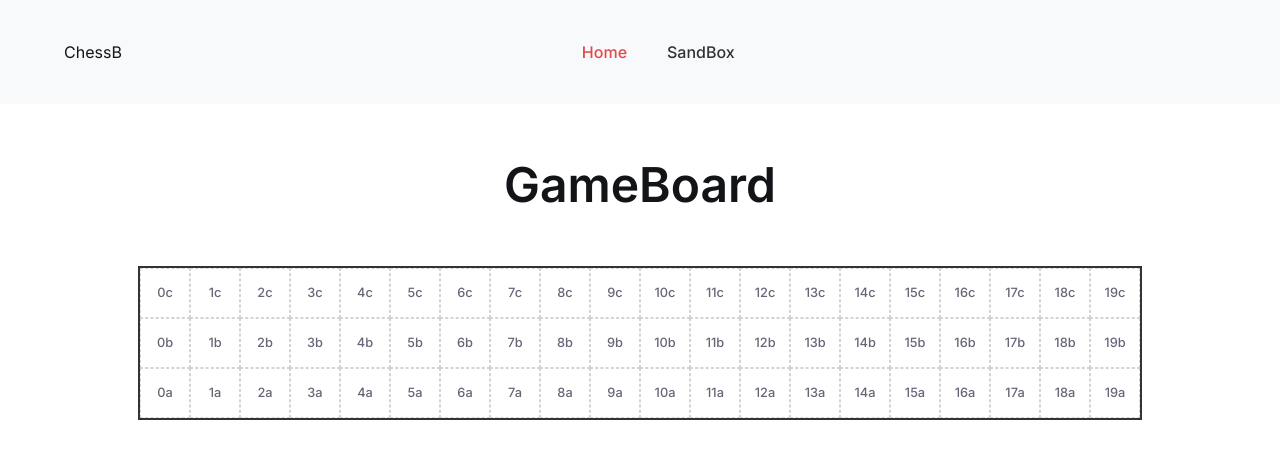
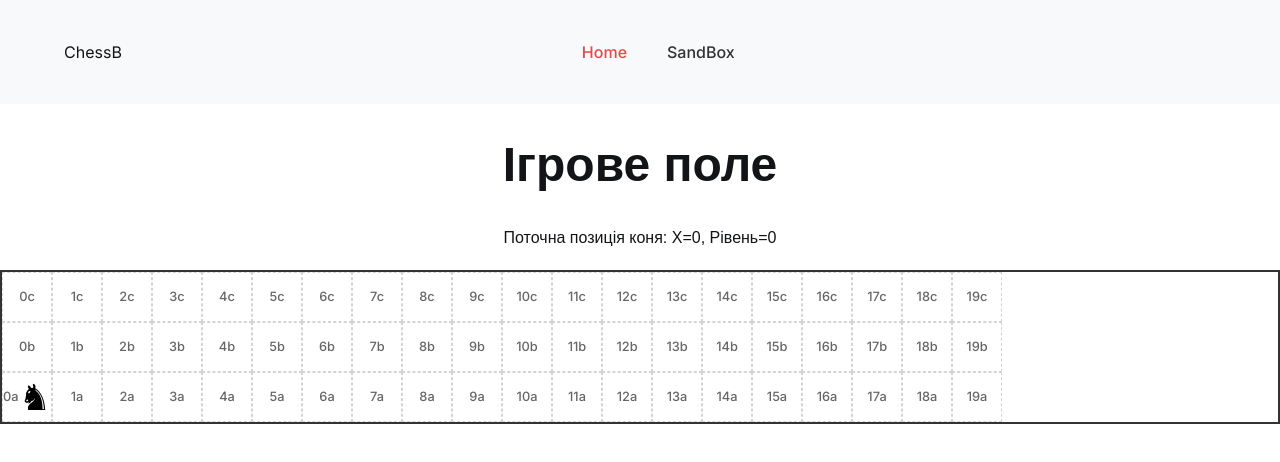
Before and after one commit to blackkat02/sticmanRun, a React (Vite) app: page / in a window 1280 px wide. Shown: the top 462 px of the page. Built offline with nearby package versions, Linux system fonts and the light colour scheme; a web font is replaced by a local one.

Commit message:
added stscman=knight

```diff
--- a/index.html
+++ b/index.html
@@ -6,8 +6,8 @@
   <link rel="icon" type="image/svg+xml" href="/vite.svg" />
   <meta name="viewport" content="width=device-width, initial-scale=1.0" />
   <meta name="description"
-    content="ChessB - Грайте в шахи онлайн." />
-  <title>ChessB - Шахи онлайн</title>
+    content="SticmanRun - GameBoard." />
+  <title>SticmanRun - GameBoard</title>
   <meta name="author" content="Borys Boicnenko" />
 
   <link rel="apple-touch-icon" sizes="180x180" href="/apple-touch-icon.png">
--- a/src/components/Cell/Cell.jsx
+++ b/src/components/Cell/Cell.jsx
@@ -1,27 +1,28 @@
-// Cell.js - Компонент окремої клітинки
+// Cell.jsx
 import React from 'react';
 
-export const Cell = ({ x, y, level, onClick }) => {
+export const Cell = ({ x, y, level, onClick, children }) => {
   const cellStyle = {
-    width: '50px', // Розмір клітинки
+    width: '50px',
     height: '50px',
-    border: '1px dashed lightgray', // Переривчастий світло-сірий бордер
+    border: '1px dashed lightgray',
     display: 'flex',
     justifyContent: 'center',
     alignItems: 'center',
     fontSize: '0.8em',
-    color: '#667',
-    boxSizing: 'border-box', // Щоб бордер не збільшував розмір клітинки
+    color: '#666',
+    boxSizing: 'border-box',
     cursor: 'pointer',
-    backgroundColor: 'white', // Можеш змінити для візуалізації рівнів
+    backgroundColor: 'white',
+    position: 'relative',
   };
 
-  // Тимчасова індикація для демонстрації координат та рівнів
-  const displayCoord = `${x}${String.fromCharCode(97 + level)}`; // 0a, 1b, etc.
+  const displayCoord = `${x}${String.fromCharCode(97 + level)}`;
 
   return (
     <button style={cellStyle} onClick={onClick}>
       {displayCoord}
+      {children} {/* Тут будуть відображатися діти, тобто твій Sticman */}
     </button>
   );
 };
--- a/src/components/GameBoard/GameBoard.jsx
+++ b/src/components/GameBoard/GameBoard.jsx
@@ -1,41 +1,47 @@
+// GameBoard.jsx
 import React from 'react';
-import { Cell } from '../Cell/Cell';
+// Виправлені імпорти: додано .jsx розширення
+import { Cell } from '../Cell/Cell.jsx';
+import Sticman from '../Sticman/Sticman.jsx';
 
-export const GameBoard = () => {
-  // Розміри дошки
-  const boardWidthInCells = 20; // 20 клітинок завширшки
-  const numberOfLevels = 3;    // 3 рівні (0, 1, 2 або a, b, c)
+export const GameBoard = ({ playerPosition, onCellClick }) => {
+  const boardWidthInCells = 20;
+  const numberOfLevels = 3;
 
   const boardStyle = {
     display: 'grid',
-    // Створюємо колонки, де кожна клітинка має ширину 50px
     gridTemplateColumns: `repeat(${boardWidthInCells}, 50px)`,
-    // Створюємо рядки, де кожна клітинка має висоту 50px
     gridTemplateRows: `repeat(${numberOfLevels}, 50px)`,
-    gap: '0px', // Без проміжків між клітинками
-    maxWidth: '100%', // Дошка на всю ширину екрана (або контейнера)
-    overflowX: 'auto', // Прокрутка, якщо дошка ширша за екран
-    margin: '20px auto', // Центруємо дошку
-    border: '2px solid #333', // Бордер для всієї дошки
-    // Щоб верхній рівень був зверху візуально, а не знизу
-    transform: 'scaleY(-1)', // Перевертаємо по вертикалі
+    gap: '0px',
+    maxWidth: '100%',
+    overflowX: 'auto',
+    margin: '20px auto',
+    border: '2px solid #333',
+    transform: 'scaleY(-1)', // Перевертаємо по вертикалі для візуалізації рівнів
   };
 
   const cellContainerStyle = {
-    transform: 'scaleY(-1)', // Кожну клітинку теж перевертаємо, щоб текст був правильним
+    transform: 'scaleY(-1)', // Перевертаємо кожну клітинку назад, щоб вміст був правильним
+    position: 'relative', // Важливо для позиціонування Sticman
   };
 
   const cells = [];
   for (let level = 0; level < numberOfLevels; level++) {
     for (let x = 0; x < boardWidthInCells; x++) {
+      // Перевіряємо, чи поточна клітинка є позицією гравця
+      // playerPosition тепер завжди об'єкт { x, level }
+      const isPlayerHere = playerPosition.x === x && playerPosition.level === level;
+
       cells.push(
         <div key={`${x}-${level}`} style={cellContainerStyle}>
           <Cell
             x={x}
-            y={level} // y тут фактично є рівнем
             level={level}
-            onClick={() => console.log(`Натиснуто клітинку: X=${x}, Рівень=${level}`)}
-          />
+            onClick={() => onCellClick(x, level)} // Передаємо клік назад в HomePage
+          >
+            {/* Якщо гравець на цій клітинці, відображаємо Sticman */}
+            {isPlayerHere && <Sticman positionX={x} positionY={level} level={level} />}
+          </Cell>
         </div>
       );
     }
--- /dev/null
+++ b/src/components/Sticman/Sticman.jsx
@@ -0,0 +1,20 @@
+// Sticman.jsx
+import React from 'react';
+import styles from './Sticman.module.css'; // Імпортуємо CSS-модуль
+
+const Sticman = ({ positionX, positionY, level }) => {
+  const chessKnightSymbol = '♞';
+
+  return (
+    // Використовуємо клас з імпортованого модуля стилів
+    <div className={styles.sticmanKnight}>
+      {chessKnightSymbol}
+      {/* Можна додати для дебагу поточні координати, якщо хочеш */}
+      {/* <span style={{fontSize: '10px', position: 'absolute', bottom: '0'}}>
+        ({positionX},{level})
+      </span> */}
+    </div>
+  );
+};
+
+export default Sticman; // Важливо: експортуємо за замовчуванням
--- /dev/null
+++ b/src/components/Sticman/Sticman.module.css
@@ -0,0 +1,13 @@
+/* Sticman.module.css */
+/* Це CSS-модуль, тому назва класу буде унікальною */
+.sticmanKnight {
+  font-family: 'Noto Sans', sans-serif; /* Правильна властивість для шрифту */
+  font-size: 36px; /* Правильна властивість для розміру шрифту */
+  line-height: 1;
+  display: flex;
+  justify-content: center; /* Правильно: justify-content */
+  align-items: center;    /* Правильно: align-items */
+  width: 100%;
+  height: 100%;
+  color: black;
+}
--- a/src/pages/HomePage/HomePage.jsx
+++ b/src/pages/HomePage/HomePage.jsx
@@ -1,17 +1,31 @@
+// HomePage.jsx
 import React, { useState } from 'react';
-import { useDispatch } from 'react-redux';
-
-import { GameBoard } from '../../components/GameBoard/GameBoard';
-import styles from './HomePage.module.css';
+// Імпортуємо GameBoard. Переконайтеся, що шлях правильний і розширення .jsx
+import { GameBoard } from '../../components/GameBoard/GameBoard.jsx';
+// Якщо у тебе є стилі для HomePage, імпортуй їх.
+// import styles from './HomePage.module.css';
 
 const HomePage = () => {
+  // Стан для позиції гравця: { x: координата по горизонталі, level: рівень }
+  // Починаємо з 0-ї клітинки на 0-му рівні
+  const [playerPosition, setPlayerPosition] = useState({ x: 0, level: 0 });
+
+  // Функція для обробки кліків по клітинках
+  const handleCellClick = (x, level) => {
+    // Переміщуємо гравця на клікнуту позицію
+    setPlayerPosition({ x, level });
+    console.log(`Гравець переміщено на: X=${x}, Рівень=${level}`);
+  };
 
   return (
-    <div className={styles.homePageWrapper}>
-      <h1>GameBoard</h1>
-
-      <GameBoard />
-
+    <div style={{ fontFamily: 'Arial, sans-serif', textAlign: 'center' }}>
+      <h1>Ігрове поле</h1>
+      <p>Поточна позиція коня: X={playerPosition.x}, Рівень={playerPosition.level}</p>
+      {/* Передаємо поточну позицію гравця та функцію обробки кліка до GameBoard */}
+      <GameBoard
+        playerPosition={playerPosition}
+        onCellClick={handleCellClick}
+      />
     </div>
   );
 };
```
